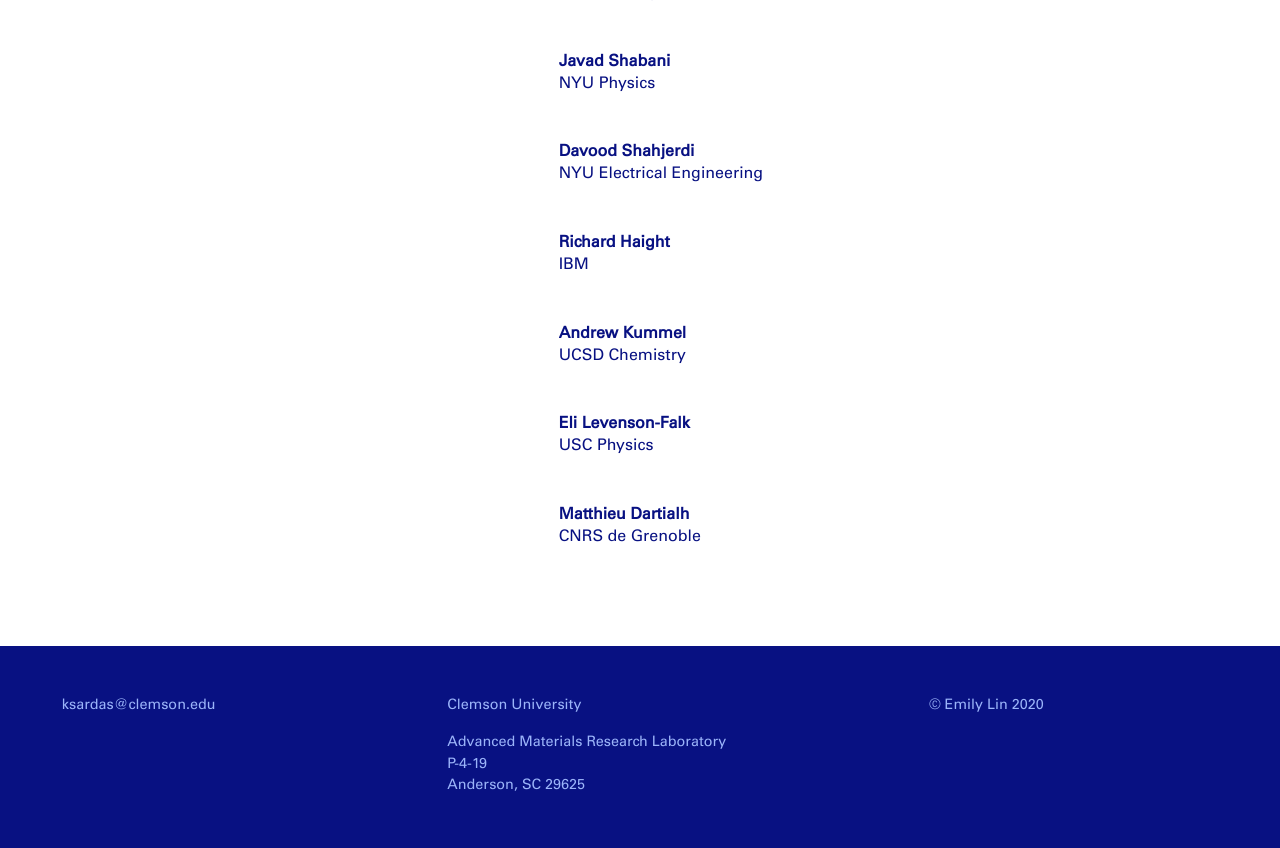
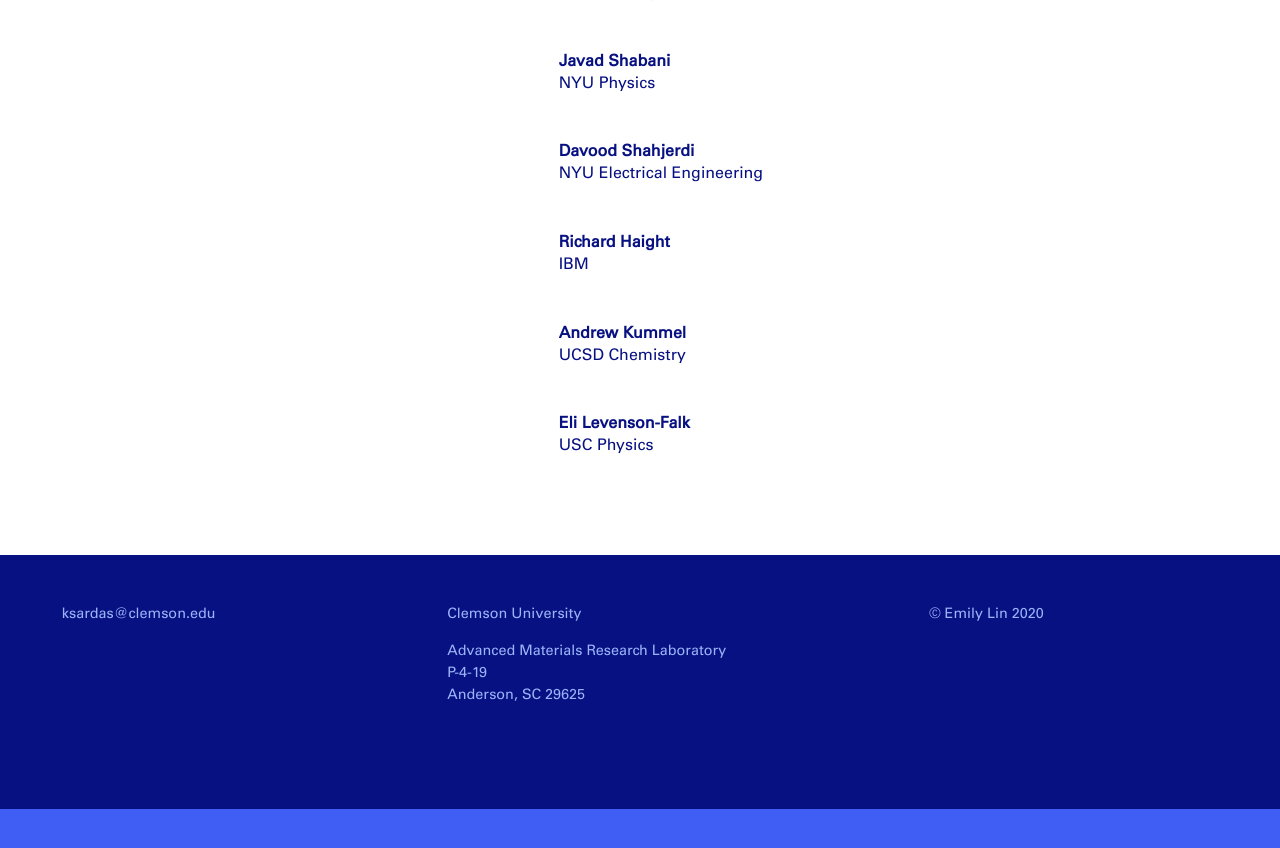
Before and after one commit to labeq/labeq.github.io, a Jekyll site: the page built from research/index.html, in a window 1280 px wide and 900 px high, scrolled down 1939 px. Shown: the top 848 px of the window. Built offline with Jekyll 4.4.1, drawn with Linux system fonts in a browser that asks for light colours; after the commit the page ends 2748 px from its top, so only the background shows below that.

Commit message:
update research pg

```diff
--- a/research/index.html
+++ b/research/index.html
@@ -80,11 +80,6 @@
                 <b>Eli Levenson-Falk</b>
                 <br>USC Physics
             </h5>
-
-            <h5 class="collaborator-name">
-                <b>Matthieu Dartialh</b>
-                <br>CNRS de Grenoble
-            </h5>
         </div>
     </div>
 
```
